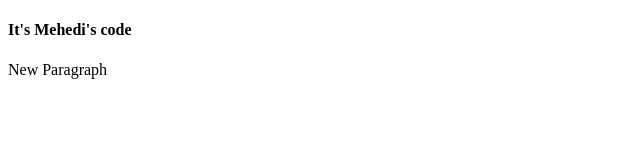
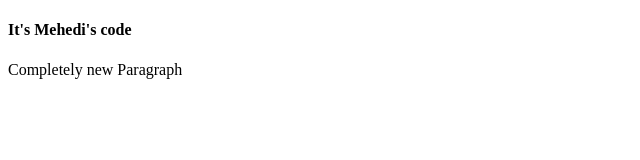
Before and after one commit to mehedi31366/git-p, a plain HTML site: page index.html in a window 1280 px wide. Shown: the whole page, without its empty margins (0-640 px from the left). Drawn offline with Linux system fonts and the light colour scheme.

Commit message:
paragraph updated

```diff
--- a/index.html
+++ b/index.html
@@ -9,6 +9,6 @@
 </head>
 <body>
     <h4>It's Mehedi's code</h4>
-    <p>New Paragraph</p>
+    <p>Completely new Paragraph</p>
 </body>
 </html>
```
